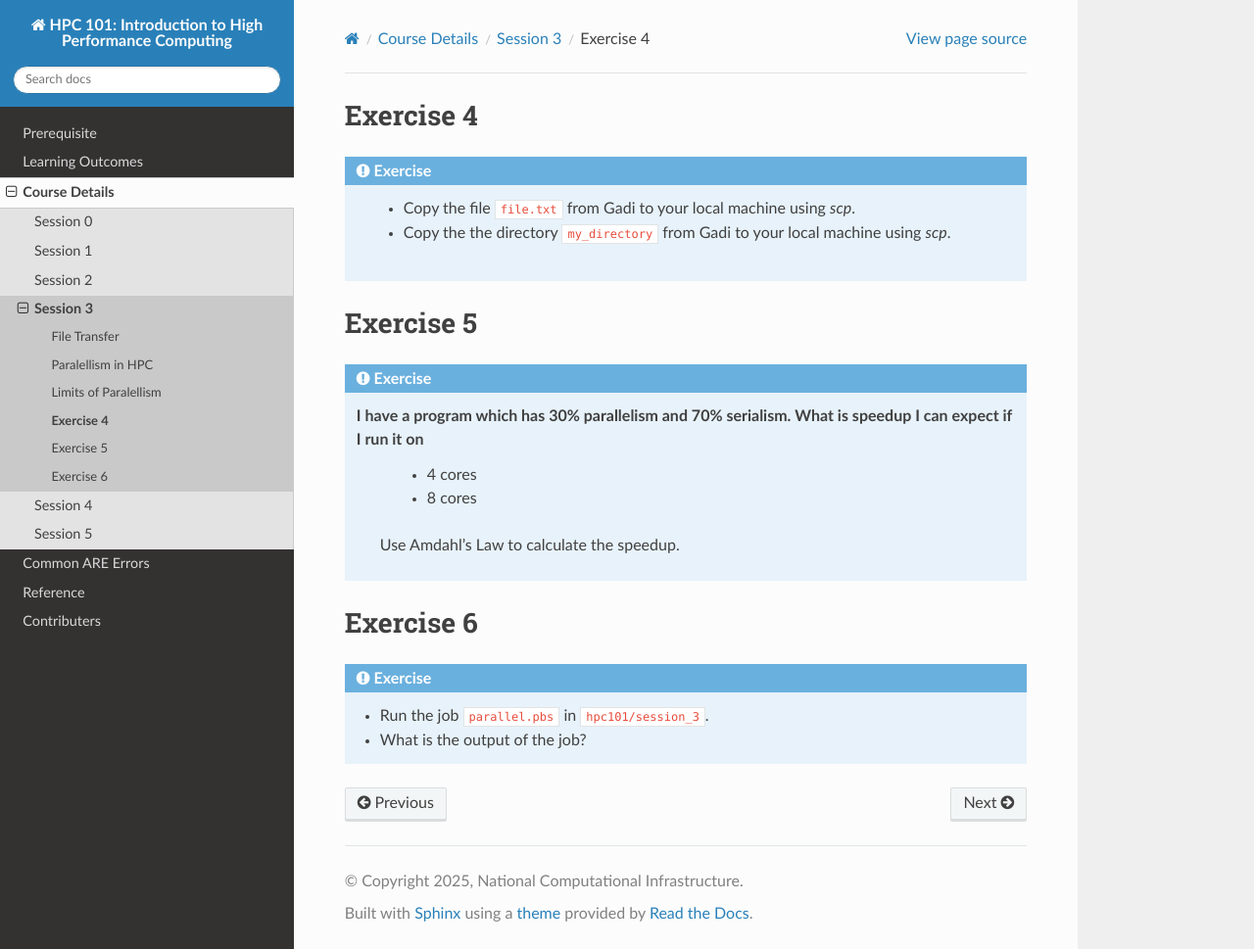
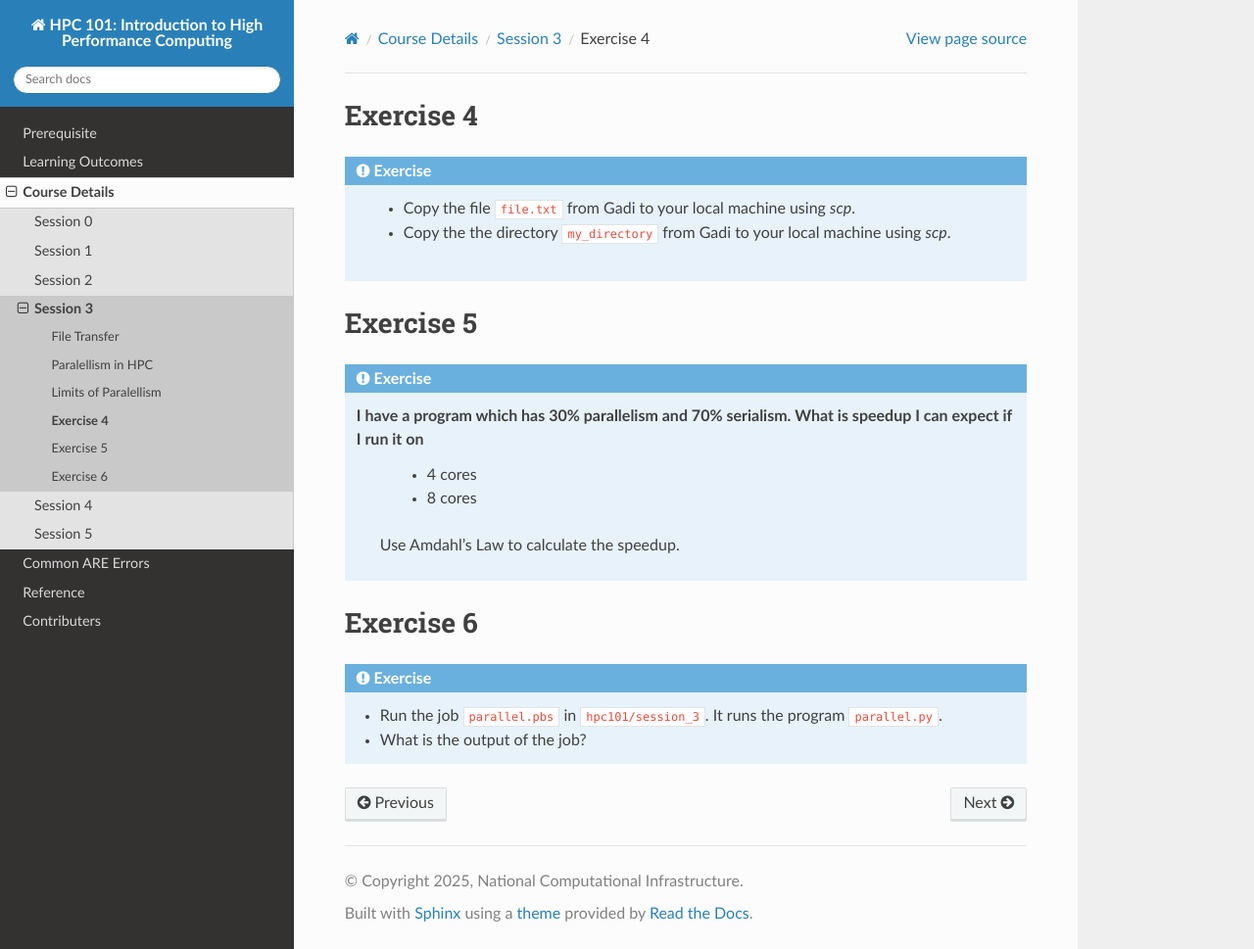
Before and after one commit to matinnuhamunada/hpc101, a Sphinx documentation site: the page built from docs/source/tutorial/session3/exercise.rst, in a window 1280 px wide and 969 px high. Shown: the whole window at 98% size. Built offline with Sphinx 7.4.7 and the Read the Docs theme 3.1.0, drawn with Linux system fonts in a browser that asks for light colours; pages that are not in the unit, such as notebooks, are missing from menus.

Commit message:
Exercise 6 updated

```diff
--- a/docs/source/tutorial/session3/exercise.rst
+++ b/docs/source/tutorial/session3/exercise.rst
@@ -26,6 +26,6 @@ Exercise 6
 .. admonition:: Exercise
    :class: todo
 
-   * Run the job ``parallel.pbs`` in ``hpc101/session_3``.
+   * Run the job ``parallel.pbs`` in ``hpc101/session_3``. It runs the program ``parallel.py``.
 
    * What is the output of the job?
```
